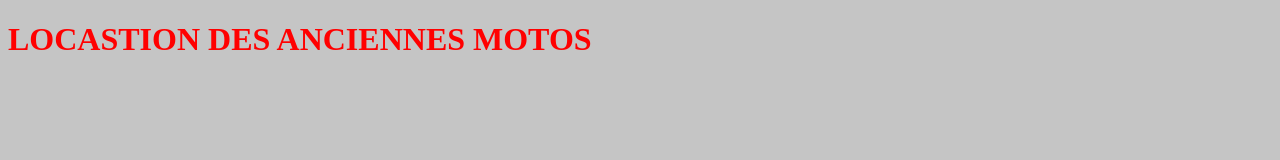
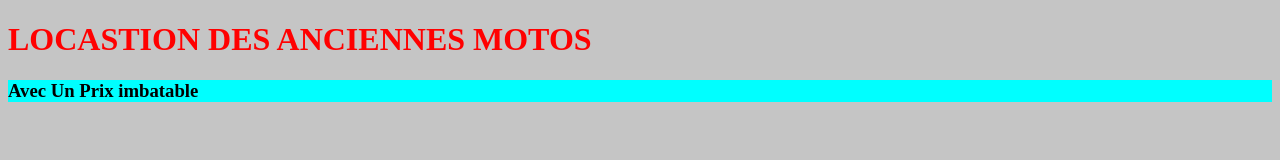
Before and after one commit to AwalehHamoudIsmael/locations-des-motos, a plain HTML site: page index.html in a window 1280 px wide. Drawn offline with Linux system fonts and the light colour scheme.

Commit message:
changemen de couleur et fond au niveau de prix

```diff
--- a/index.html
+++ b/index.html
@@ -7,5 +7,6 @@
 </head>
 <body style="background-color: rgb(197, 197, 197);">
     <h1 style="color:#ff0000;">LOCASTION DES ANCIENNES MOTOS</h1>
+    <h3 style="background-color: aqua;">Avec Un Prix imbatable</h3>
 </body>
 </html>
```
